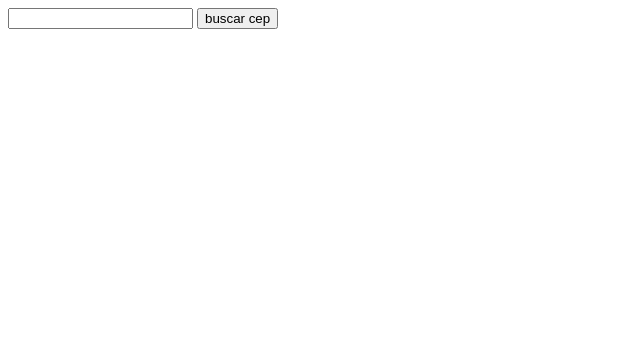
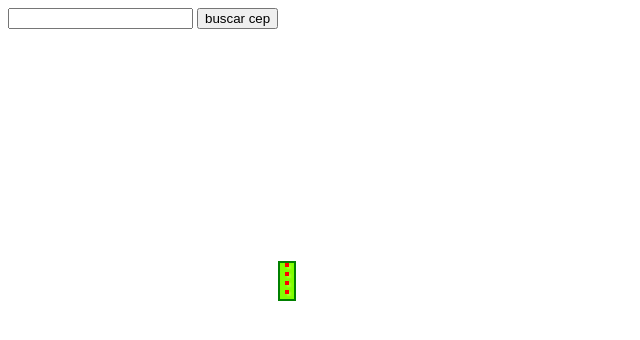
Before and after one commit to jclaudiomelo/CEP-HTML, a website: page fetch.html in a window 1280 px wide. Shown: the full height of the page, 0-640 px from the left. Drawn offline with Linux system fonts and the light colour scheme.

Commit message:
update css

```diff
--- a/style.css
+++ b/style.css
@@ -1,6 +1,24 @@
+body{
+    display: flex;
+    /* align-items: center; */
+    /* justify-self:stretch; */
+}
 .valoresCep{
+    justify-content: center;
+    border: 2px solid green;
     display: flexbox;
-    background-color: aqua;
-    align-items: center;
+    margin-top: 20%;
+    background-color: chartreuse;
 
 }
+span{
+    display:flex;
+    color: rgb(26, 26, 26);
+    background-color: rgb(0, 255, 255);
+    align-items: center;
+    border: 2px solid red;
+    margin: 5px;
+    box-shadow: 2px 2px 2px greenyellow;
+    justify-content: center;
+    margin-top: 5%;
+}
```
Also changed, not shown: package.json (added, +8 -0 lines), teste.JS (added, +33 -0 lines).
